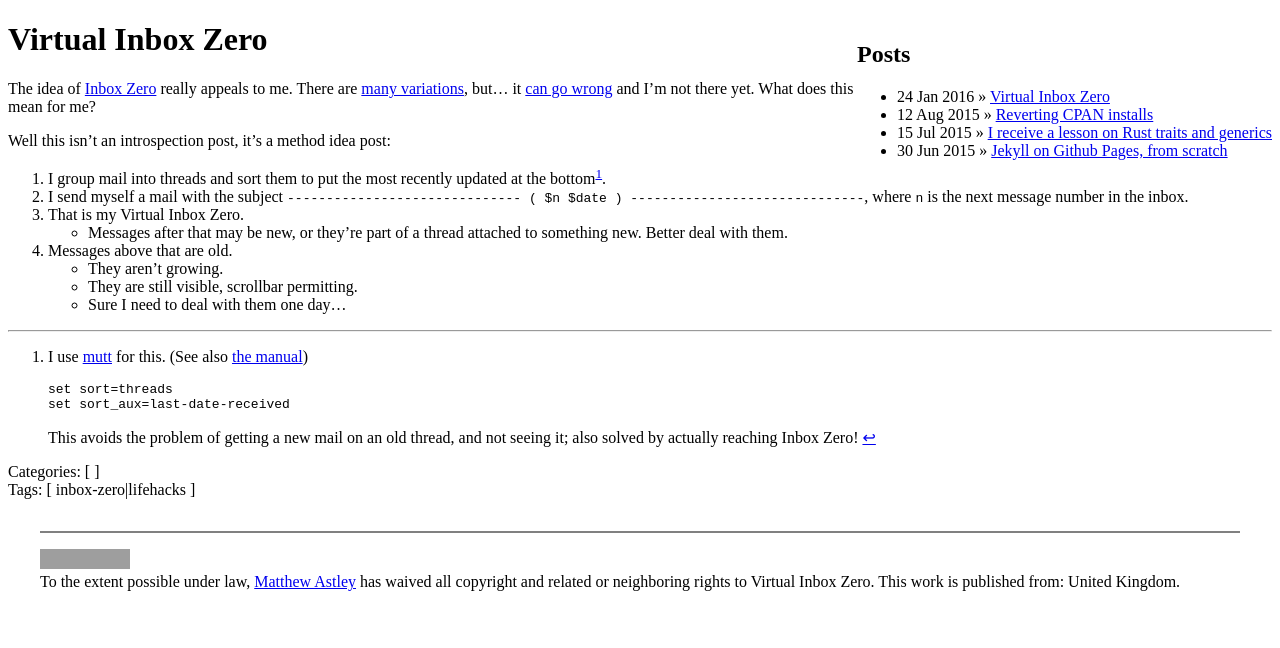
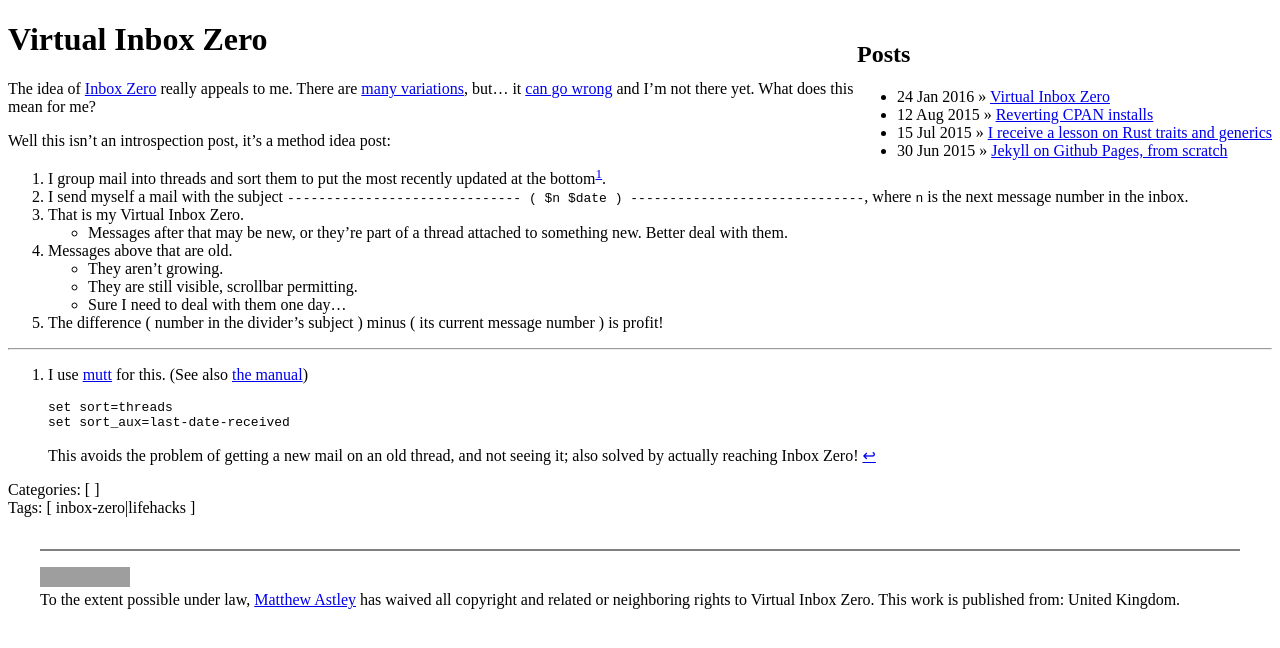
Before and after one commit to mcast/mcast.github.io, a Jekyll site: the page built from _posts/2016-01-24-virtual-inbox-zero.md, in a window 1280 px wide. Shown: the top 648 px of the page. Built offline with Jekyll 4.4.1, drawn with Linux system fonts in a browser that asks for light colours; some of the changed lines change nothing that is shown; grey boxes are pictures that could not be loaded.

Commit message:
VirtualInboxZero: add point

```diff
--- a/_posts/2016-01-24-virtual-inbox-zero.md
+++ b/_posts/2016-01-24-virtual-inbox-zero.md
@@ -2,7 +2,7 @@
 title: Virtual Inbox Zero
 tags: inbox-zero lifehacks
 copyright: CC0
-last_modified_at: 2016-02-03 17:29:29 +0000
+last_modified_at: 2016-02-05 09:07:46 +0000
 ---
 
 The idea of [Inbox Zero](http://www.43folders.com/izero) really appeals to me.  There are [many variations](https://duckduckgo.com/?q=inbox+zero), but...  it [can go wrong](http://www.newyorker.com/culture/culture-desk/zero-dark-inbox) and I'm not there yet.  What does this mean for me?
@@ -17,6 +17,7 @@ Well this isn't an introspection post, it's a method idea post:
     * They aren't growing.
     * They are still visible, scrollbar permitting.
     * Sure I need to deal with them one day...
+5. The difference ( number in the divider's subject ) minus ( its current message number ) is profit!
 
 
 [^1]: I use [mutt](http://www.mutt.org/) for this.  (See also [the manual](http://www.mutt.org/doc/manual/manual-6.html#sort_aux))
```
